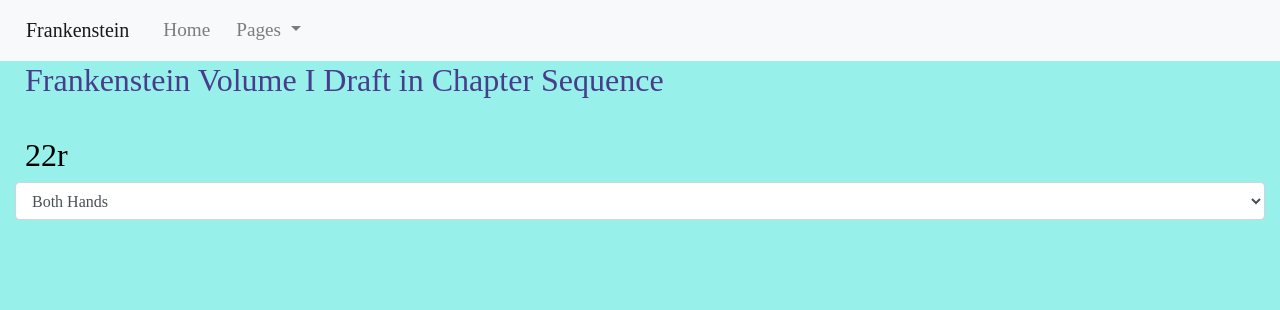
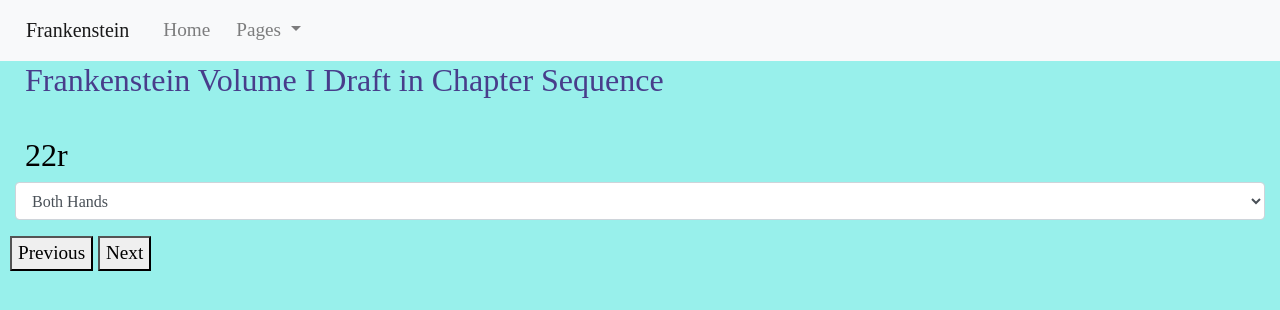
Before and after one commit to Floresfnz/UA-FRANKENSTEIN-TAD2425, a plain HTML site: page 22r.html in a window 1280 px wide. Drawn offline with nearby package versions, Linux system fonts and the light colour scheme; a script that the page names is missing.

Commit message:
Update 22r.html

```diff
--- a/22r.html
+++ b/22r.html
@@ -66,5 +66,9 @@
     <script src="https://cdnjs.cloudflare.com/ajax/libs/popper.js/1.14.7/umd/popper.min.js" integrity="sha384-UO2eT0CpHqdSJQ6hJty5KVphtPhzWj9WO1clHTMGa3JDZwrnQq4sF86dIHNDz0W1" crossorigin="anonymous"></script>
     <script src="https://stackpath.bootstrapcdn.com/bootstrap/4.3.1/js/bootstrap.min.js" integrity="sha384-JjSmVgyd0p3pXB1rRibZUAYoIIy6OrQ6VrjIEaFf/nJGzIxFDsf4x0xIM+B07jRM" crossorigin="anonymous"></script>
     <script src="script.js"></script>
+    <div>
+      <a href="21v.html"><button>Previous</button></a>
+      <a href="22v.html"><button>Next</button></a>
+    </div>
   </body>
 </html>
```
